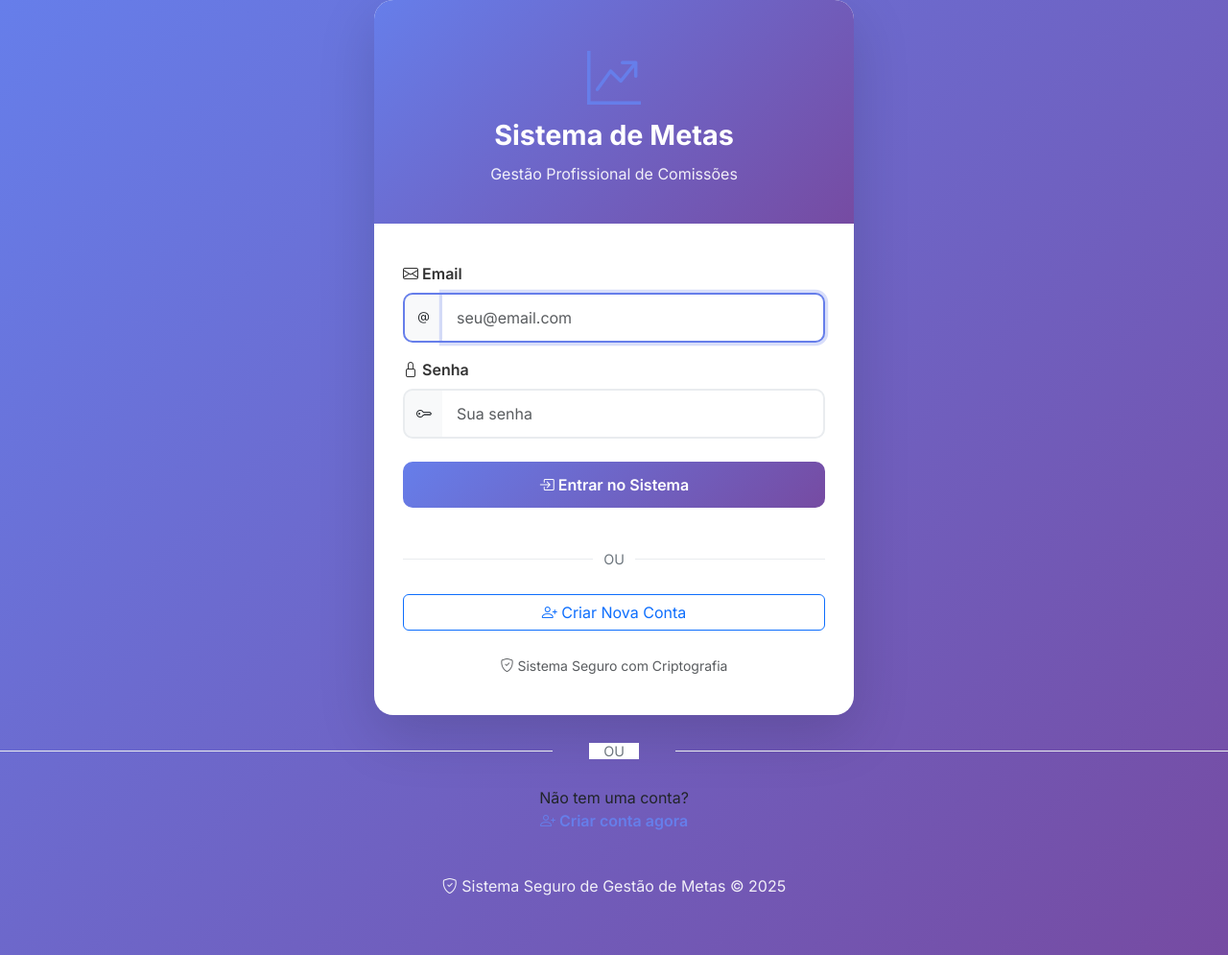
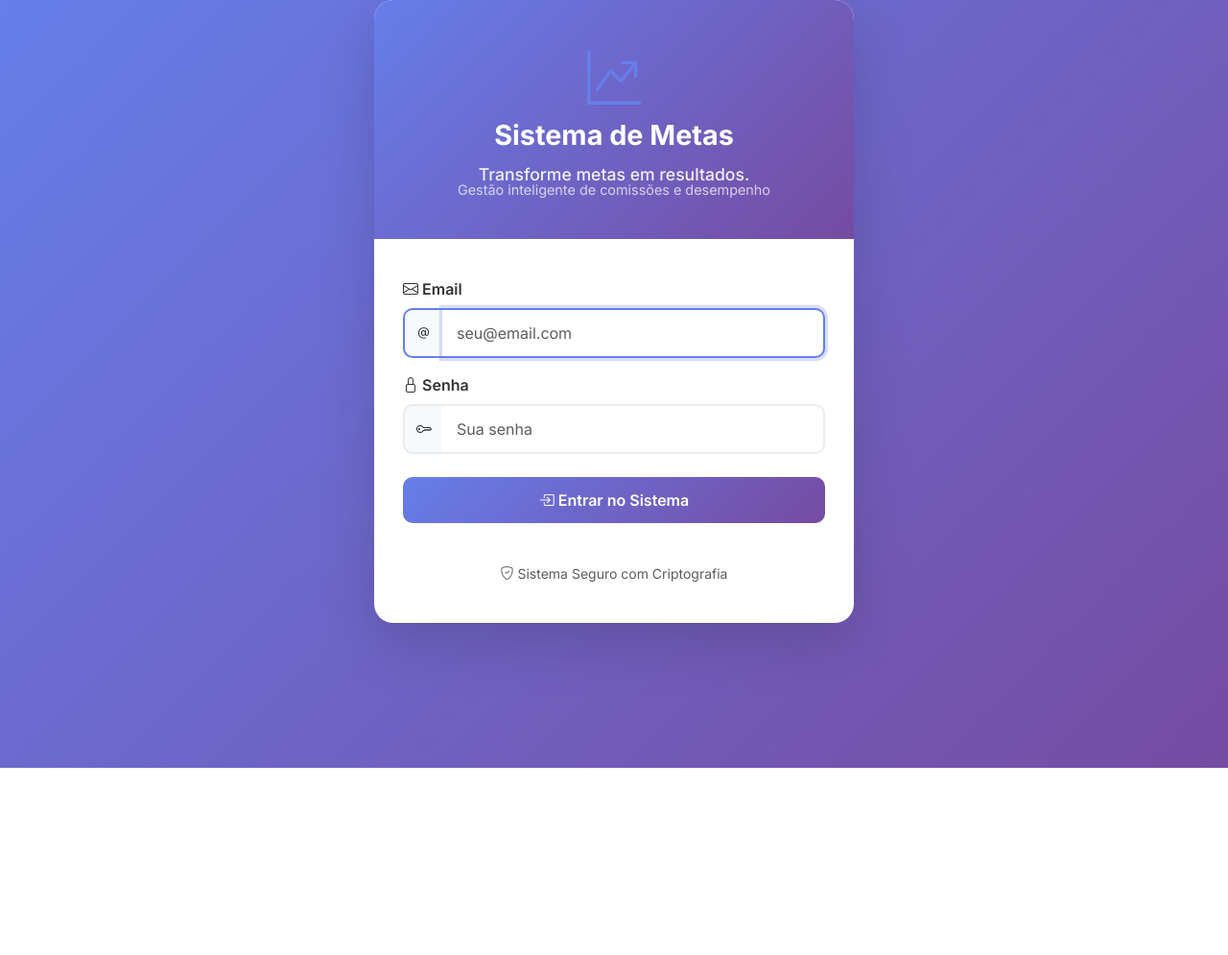
Before and after one commit to cristianoGit-spec/suameta, a Flask app: page /login in a window 1280 px wide. Shown: the whole page at 96% size. After the commit the page ends 800 px from the top, so only its background shows below. Run offline with Flask 3, Linux system fonts and the light colour scheme.

Commit message:
Melhora página de login com frases impactantes

```diff
--- a/templates/login.html
+++ b/templates/login.html
@@ -25,7 +25,8 @@
             <div class="login-header">
                 <i class="bi bi-graph-up-arrow" style="font-size: 3.5rem; color: #667eea;"></i>
                 <h1>Sistema de Metas</h1>
-                <p>Gestão Profissional de Comissões</p>
+                <p style="font-size: 1.1rem; font-weight: 500; margin-top: 0.5rem;">Transforme metas em resultados.</p>
+                <p style="font-size: 0.9rem; color: rgba(255,255,255,0.8); margin-top: -0.5rem;">Gestão inteligente de comissões e desempenho</p>
             </div>
 
             <div class="login-body">
@@ -80,14 +81,6 @@
                     </button>
                 </form>
 
-                <div class="divider">
-                    <span>OU</span>
-                </div>
-
-                <a href="{{ url_for('registro') }}" class="btn btn-outline-primary w-100">
-                    <i class="bi bi-person-plus"></i> Criar Nova Conta
-                </a>
-
                 <div class="text-center mt-4">
                     <small class="text-muted">
                         <i class="bi bi-shield-check"></i> Sistema Seguro com Criptografia
@@ -101,29 +94,3 @@
     <script src="https://cdn.jsdelivr.net/npm/bootstrap@5.3.3/dist/js/bootstrap.bundle.min.js"></script>
 </body>
 </html>
-                </form>
-
-                <div class="divider">
-                    <span>OU</span>
-                </div>
-
-                <div class="register-link">
-                    <p class="mb-0">Não tem uma conta?</p>
-                    <a href="{{ url_for('registro') }}">
-                        <i class="bi bi-person-plus"></i> Criar conta agora
-                    </a>
-                </div>
-            </div>
-        </div>
-
-        <footer class="text-center text-white mt-4">
-            <p class="mb-0" style="opacity: 0.9;">
-                <i class="bi bi-shield-check"></i> Sistema Seguro de Gestão de Metas &copy; 2025
-            </p>
-        </footer>
-    </div>
-
-    <!-- Bootstrap JS -->
-    <script src="https://cdn.jsdelivr.net/npm/bootstrap@5.3.3/dist/js/bootstrap.bundle.min.js"></script>
-</body>
-</html>
```
